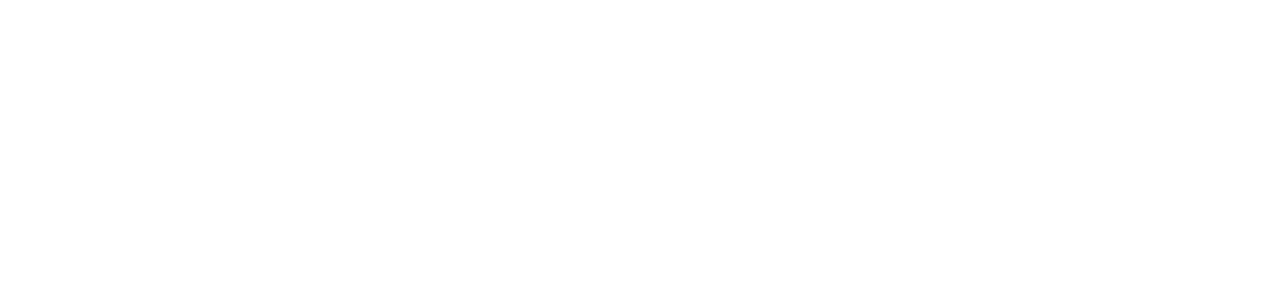
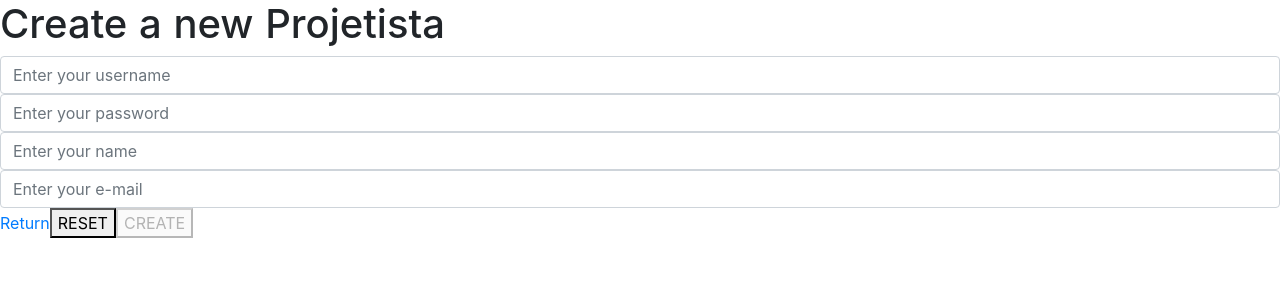
Before and after one commit to Darkp2mc/DAEFrontEndProject, a Nuxt app: page /projetistas/create in a window 1280 px wide. Before the commit this address had no page. Shown: the top 300 px of the page. Built offline with nearby package versions, Linux system fonts and the light colour scheme.

Commit message:
Criacao da vista projetista

```diff
--- a/nuxt.config.js
+++ b/nuxt.config.js
@@ -36,7 +36,18 @@
   ],
 
   // Axios module configuration (https://go.nuxtjs.dev/config-axios)
-  axios: {},
+  axios: {
+    proxy:true,
+    credentials:true
+  },
+  proxy: {
+    '/api/': {
+      target: 'http://localhost:8080/projeto/api/',
+      pathRewrite: {
+        '^/api/': ''
+      }
+    }
+  },
 
   // Build Configuration (https://go.nuxtjs.dev/config-build)
   build: {
--- a/pages/index.vue
+++ b/pages/index.vue
@@ -2,7 +2,7 @@
   <b-container>
     <h1>Welcome to our Construction Store</h1>
     Please visit our:
-    <b-button to="#" variant="danger">Projetistas</b-button>
+    <b-button to="/projetistas" variant="danger">Projetistas</b-button>
     <b-button to="#" variant="warning">Projetos</b-button>
     <b-button to="#" variant="success">Estruturas</b-button>
     <b-button to="#" variant="primary">Materias</b-button>
--- /dev/null
+++ b/pages/projetistas/_username/index.vue
@@ -0,0 +1,29 @@
+<template>
+  <b-container>
+    <h4>Projetista Details:</h4>
+    <p>Username: {{ projetista.username }}</p>
+    <p>Name: {{ projetista.nome }}</p>
+    <p>Email: {{ projetista.email }}</p>
+    <b-button variant="warning" to="/projetistas">Back</b-button>
+  </b-container>
+</template>
+<script type="text/javascript" src="https://cdnjs.cloudflare.com/ajax/libs/vue/1.0.18/vue.min.js"></script>
+<script>
+export default {
+  data() {
+    return {
+      projetista: {}
+    };
+  },
+  computed: {
+    username() {
+      return this.$route.params.username;
+    }
+  },
+  created() {
+    this.$axios
+      .$get(`/api/projetistas/${this.username}`)
+      .then((projetista) => (this.projetista = projetista || {}))
+  }
+};
+</script>
--- /dev/null
+++ b/pages/projetistas/create.vue
@@ -0,0 +1,127 @@
+<template>
+  <div>
+    <h1>Create a new Projetista</h1>
+    <form @submit.prevent="create" :disabled="!isFormValid">
+      <b-input
+        v-model.trim="username"
+        :state="isUsernameValid"
+        required
+        placeholder="Enter your username"
+      />
+      <b-input
+        v-model="password"
+        :state="isPasswordValid"
+        required
+        placeholder="Enter your password"
+      />
+      <b-input
+        v-model.trim="nome"
+        :state="isNameValid"
+        required
+        placeholder="Enter your name"
+      />
+      <b-input
+
+        v-model.trim="email"
+        type="email"
+        :state="isEmailValid"
+        required
+        placeholder="Enter your e-mail"
+      />
+      <p class="text-danger" v-show="errorMsg">{{ errorMsg }}</p>
+      <nuxt-link to="/projetistas">Return</nuxt-link>
+      <button type="reset" @click="reset">RESET</button>
+      <button @click.prevent="create" :disabled="!isFormValid">CREATE</button>
+    </form>
+  </div>
+</template>
+<script>
+export default {
+    data() {
+    return {
+      username: null,
+      password: null,
+      nome: null,
+      email: null,
+      errorMsg: false,
+    };
+  },
+  computed: {
+    isUsernameValid() {
+      if (!this.username) {
+        return null;
+      }
+      let usernameLen = this.username.length;
+      if (usernameLen < 3 || usernameLen > 15) {
+        return false;
+      }
+      return true;
+    },
+    isPasswordValid() {
+      if (!this.password) {
+        return null;
+      }
+      let passwordLen = this.password.length;
+      if (passwordLen < 3 || passwordLen > 255) {
+        return false;
+      }
+      return true;
+    },
+    isNameValid() {
+      if (!this.nome) {
+        return null;
+      }
+      let nomeLen = this.nome.length;
+      if (nomeLen < 3 || nomeLen > 25) {
+        return false;
+      }
+      return true;
+    },
+    isEmailValid() {
+      if (!this.email) {
+        return null;
+      }
+
+        return true;
+    },
+
+    isFormValid() {
+      if (!this.isUsernameValid) {
+        return false;
+      }
+      if (!this.isPasswordValid) {
+        return false;
+      }
+      if (!this.isNameValid) {
+        return false;
+      }
+      if (!this.isEmailValid) {
+        return false;
+      }
+
+      return true;
+    },
+  },
+  methods: {
+    reset() {
+      this.errorMsg = false;
+    },
+    create() {
+      this.$axios
+        .$post("/api/projetistas", {
+          username: this.username,
+          password: this.password,
+          nome: this.nome,
+          email: this.email,
+          courseCode: this.courseCode,
+        })
+        .then(() => {
+          this.$router.push("/projetistas");
+        })
+        .catch((error) => {
+          this.errorMsg = error.response.data;
+        });
+    },
+  },
+}
+</script>
--- /dev/null
+++ b/pages/projetistas/index.vue
@@ -0,0 +1,30 @@
+<template>
+    <b-container>
+        <b-table striped over :items="projetistas" :fields="fields">
+            <template v-slot:cell(actions)="row">
+                <nuxt-link class="btn btn-link" :to="`/projetistas/${row.item.username}`">
+                Details
+                </nuxt-link>
+            </template>
+        </b-table>
+        <b-button variant="warning" to="/"> Back</b-button>
+        <b-button variant="primary" to="projetistas/create">Novo Projetista</b-button>
+    </b-container>
+</template>
+
+<script>
+export default {
+    data(){
+        return {
+            fields: ['username', 'nome', 'email', 'actions'],
+            projetistas: []
+        }
+    },
+    created () {
+        this.$axios.$get('api/projetistas').then((projetistas) => {this.projetistas = projetistas})
+    }
+}
+</script>
+
+<style>
+</style>
```
